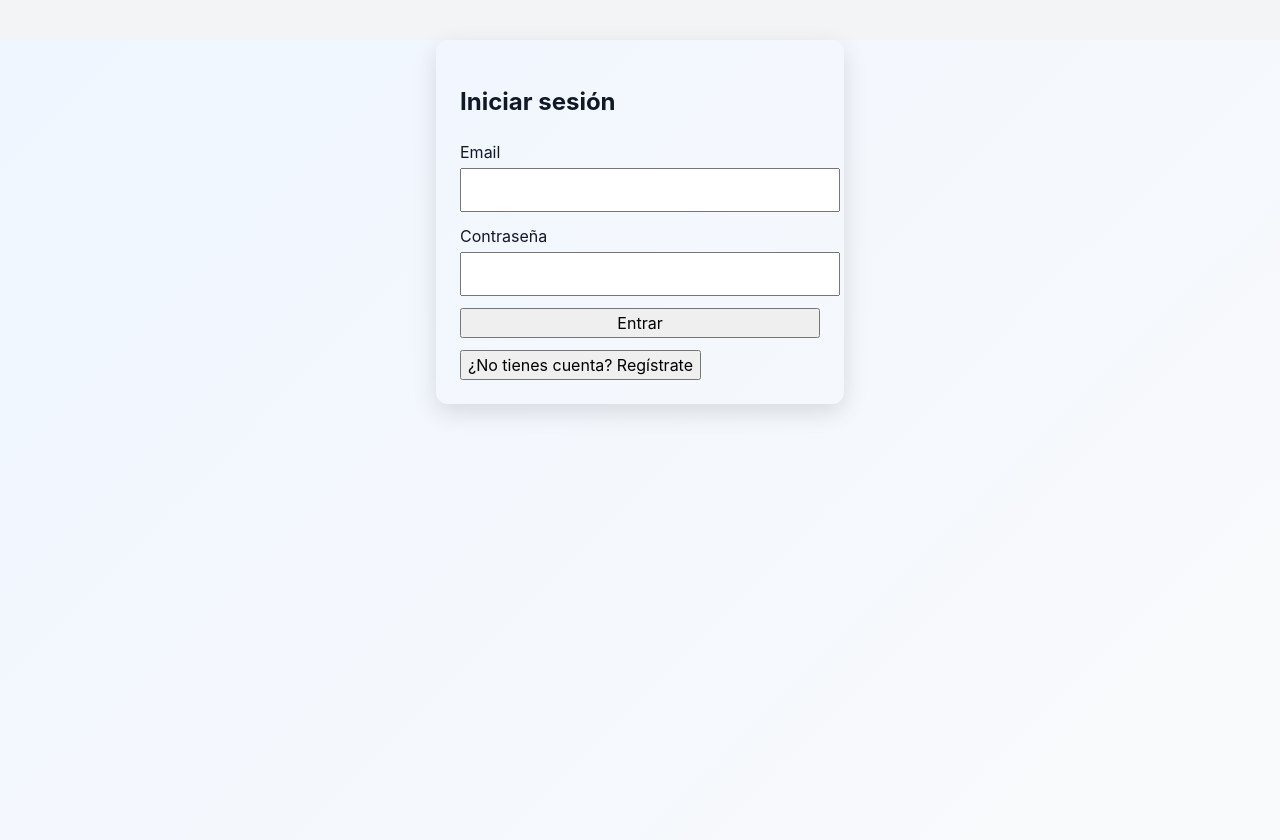
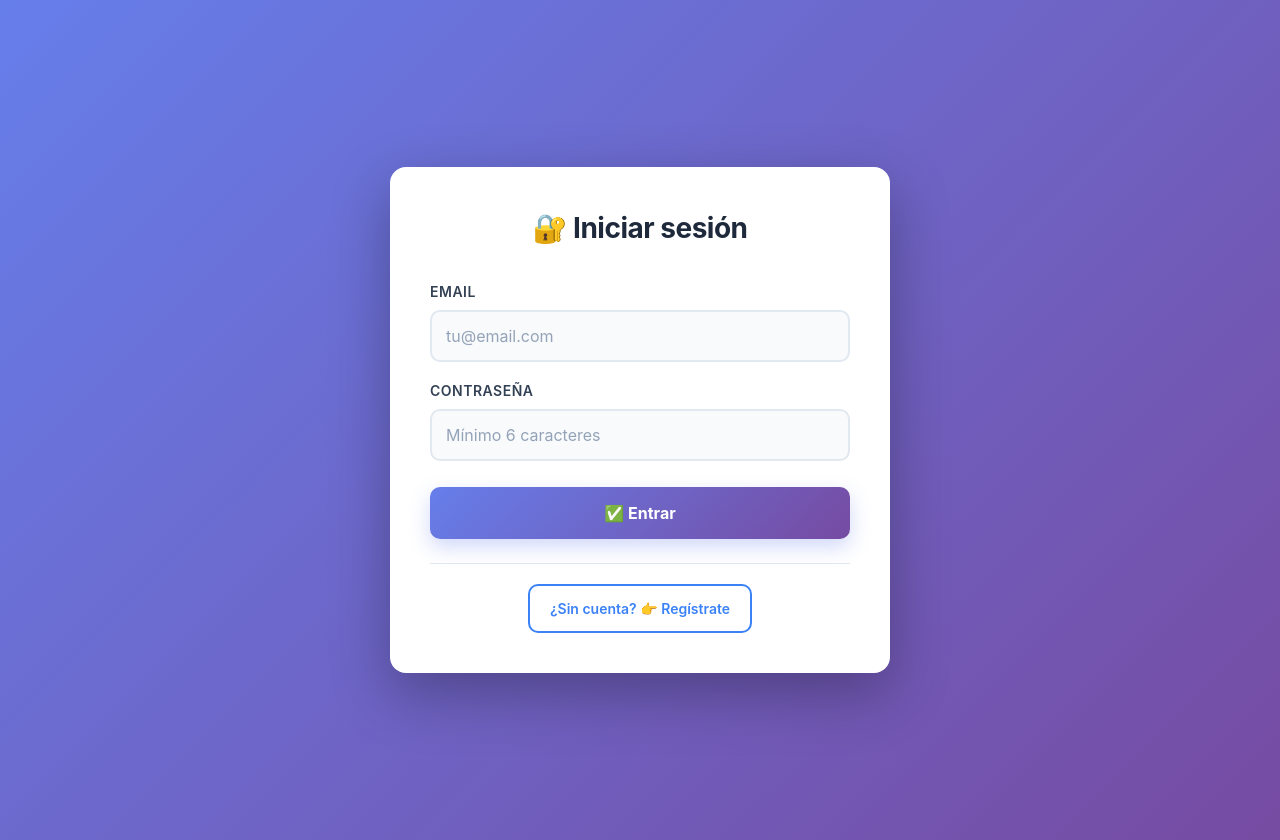
Before and after one commit to dsbetancur11/WorkSpace, a React (Vite) app in the folder 2026-07-17/login-supabase/: page / in a window 1280 px wide. Built offline with nearby package versions, Linux system fonts and the light colour scheme; no server answers.

Commit message:
Diseño visual mejorado: gradientes, animaciones y estilos modernos

```diff
--- a/2026-07-17/login-supabase/src/App.css
+++ b/2026-07-17/login-supabase/src/App.css
@@ -5,11 +5,36 @@
   padding: 24px;
 }
 
+.app-shell h2 {
+  font-size: 28px;
+  margin-bottom: 12px;
+  color: #1e40af;
+}
+
+.app-shell p {
+  font-size: 16px;
+  color: #475569;
+  margin-bottom: 24px;
+}
+
 .app-shell button {
-  padding: 10px 14px;
+  padding: 14px 24px;
   border: 0;
   border-radius: 8px;
   cursor: pointer;
-  background: #2563eb;
+  background: linear-gradient(135deg, #3b82f6, #2563eb);
   color: white;
+  font-weight: 600;
+  font-size: 16px;
+  transition: all 0.3s ease;
+  box-shadow: 0 4px 15px rgba(37, 99, 235, 0.3);
 }
+
+.app-shell button:hover {
+  transform: translateY(-2px);
+  box-shadow: 0 6px 20px rgba(37, 99, 235, 0.4);
+}
+
+.app-shell button:active {
+  transform: translateY(0);
+}
--- a/2026-07-17/login-supabase/src/App.jsx
+++ b/2026-07-17/login-supabase/src/App.jsx
@@ -4,7 +4,18 @@ import Login from './Login'
 import './App.css'
 
 function App() {
-  const [session, setSession] = useState(null)
+  const [session, setSession] = useState(() => {
+    if (typeof window === 'undefined') {
+      return null
+    }
+
+    try {
+      const stored = window.localStorage.getItem('demo-session')
+      return stored ? JSON.parse(stored) : null
+    } catch {
+      return null
+    }
+  })
 
   useEffect(() => {
     if (!supabase) {
@@ -23,7 +34,12 @@ function App() {
   }, [])
 
   const handleLogout = async () => {
-    if (!supabase) return
+    if (!supabase) {
+      window.localStorage.removeItem('demo-session')
+      setSession(null)
+      return
+    }
+
     await supabase.auth.signOut()
     setSession(null)
   }
--- /dev/null
+++ b/2026-07-17/login-supabase/src/Login.css
@@ -0,0 +1,200 @@
+.login-container {
+  min-height: 100vh;
+  display: flex;
+  align-items: center;
+  justify-content: center;
+  padding: 20px;
+  background: linear-gradient(135deg, #667eea 0%, #764ba2 100%);
+  animation: fadeIn 0.5s ease-in;
+}
+
+@keyframes fadeIn {
+  from {
+    opacity: 0;
+  }
+  to {
+    opacity: 1;
+  }
+}
+
+.login-card {
+  background: white;
+  border-radius: 16px;
+  box-shadow: 0 20px 60px rgba(0, 0, 0, 0.3);
+  width: 100%;
+  max-width: 420px;
+  padding: 40px;
+  animation: slideUp 0.4s ease-out;
+}
+
+@keyframes slideUp {
+  from {
+    transform: translateY(30px);
+    opacity: 0;
+  }
+  to {
+    transform: translateY(0);
+    opacity: 1;
+  }
+}
+
+.login-header {
+  margin-bottom: 32px;
+  text-align: center;
+}
+
+.login-header h1 {
+  font-size: 28px;
+  font-weight: 700;
+  color: #1e293b;
+  margin: 0 0 8px;
+  letter-spacing: -0.5px;
+}
+
+.demo-badge {
+  display: inline-block;
+  background: linear-gradient(135deg, #60a5fa, #3b82f6);
+  color: white;
+  padding: 6px 12px;
+  border-radius: 20px;
+  font-size: 13px;
+  font-weight: 600;
+  margin-top: 8px;
+}
+
+.login-form {
+  display: flex;
+  flex-direction: column;
+  gap: 18px;
+}
+
+.form-group {
+  display: flex;
+  flex-direction: column;
+  gap: 8px;
+}
+
+.form-group label {
+  font-size: 14px;
+  font-weight: 600;
+  color: #334155;
+  text-transform: uppercase;
+  letter-spacing: 0.5px;
+}
+
+.form-group input {
+  padding: 12px 14px;
+  border: 2px solid #e2e8f0;
+  border-radius: 10px;
+  font-size: 16px;
+  font-family: inherit;
+  transition: all 0.3s ease;
+  background: #f8fafc;
+}
+
+.form-group input:focus {
+  outline: none;
+  border-color: #3b82f6;
+  background: white;
+  box-shadow: 0 0 0 3px rgba(59, 130, 246, 0.1);
+}
+
+.form-group input::placeholder {
+  color: #94a3b8;
+}
+
+.error-message {
+  background: #fee2e2;
+  color: #dc2626;
+  padding: 12px;
+  border-radius: 8px;
+  font-size: 14px;
+  font-weight: 500;
+  border-left: 4px solid #dc2626;
+  animation: shake 0.3s ease;
+}
+
+@keyframes shake {
+  0%, 100% {
+    transform: translateX(0);
+  }
+  25% {
+    transform: translateX(-8px);
+  }
+  75% {
+    transform: translateX(8px);
+  }
+}
+
+.btn-primary {
+  padding: 14px 20px;
+  border: none;
+  border-radius: 10px;
+  font-size: 16px;
+  font-weight: 700;
+  color: white;
+  background: linear-gradient(135deg, #667eea 0%, #764ba2 100%);
+  cursor: pointer;
+  transition: all 0.3s ease;
+  box-shadow: 0 8px 20px rgba(102, 126, 234, 0.3);
+  margin-top: 8px;
+}
+
+.btn-primary:hover:not(:disabled) {
+  transform: translateY(-3px);
+  box-shadow: 0 12px 28px rgba(102, 126, 234, 0.4);
+}
+
+.btn-primary:active:not(:disabled) {
+  transform: translateY(-1px);
+}
+
+.btn-primary:disabled {
+  opacity: 0.7;
+  cursor: not-allowed;
+}
+
+.login-footer {
+  margin-top: 24px;
+  text-align: center;
+  border-top: 1px solid #e2e8f0;
+  padding-top: 20px;
+}
+
+.btn-secondary {
+  background: white;
+  color: #3b82f6;
+  border: 2px solid #3b82f6;
+  padding: 12px 20px;
+  border-radius: 10px;
+  font-size: 14px;
+  font-weight: 600;
+  cursor: pointer;
+  transition: all 0.3s ease;
+}
+
+.btn-secondary:hover {
+  background: #eff6ff;
+  transform: translateY(-2px);
+  box-shadow: 0 4px 12px rgba(59, 130, 246, 0.2);
+}
+
+.btn-secondary:active {
+  transform: translateY(0);
+}
+
+@media (max-width: 480px) {
+  .login-card {
+    padding: 24px;
+  }
+
+  .login-header h1 {
+    font-size: 24px;
+  }
+
+  .btn-primary,
+  .btn-secondary {
+    font-size: 14px;
+    padding: 12px 16px;
+  }
+}
--- a/2026-07-17/login-supabase/src/Login.jsx
+++ b/2026-07-17/login-supabase/src/Login.jsx
@@ -1,5 +1,6 @@
 import { useState } from 'react'
 import { supabase } from './supabaseClient'
+import './Login.css'
 
 export default function Login({ onLogin }) {
   const [email, setEmail] = useState('')
@@ -14,7 +15,20 @@ export default function Login({ onLogin }) {
     setLoading(true)
 
     if (!supabase) {
-      setErrorMsg('Configura las variables VITE_SUPABASE_URL y VITE_SUPABASE_ANON_KEY.')
+      const demoSession = {
+        user: { email },
+        access_token: 'demo-token',
+        token_type: 'demo',
+      }
+
+      onLogin(demoSession)
+
+      try {
+        localStorage.setItem('demo-session', JSON.stringify(demoSession))
+      } catch {
+        // Ignorar si el navegador no permite guardar datos locales
+      }
+
       setLoading(false)
       return
     }
@@ -38,20 +52,26 @@ export default function Login({ onLogin }) {
   }
 
   return (
-    <div style={{ maxWidth: 360, margin: '40px auto', padding: 24, borderRadius: 12, boxShadow: '0 8px 24px rgba(0,0,0,0.12)' }}>
-      <h2>{isSignUp ? 'Crear cuenta' : 'Iniciar sesión'}</h2>
-      <form onSubmit={handleSubmit} style={{ display: 'flex', flexDirection: 'column', gap: 12 }}>
-        <div>
+    <div className="login-container">
+      <div className="login-card">
+        <div className="login-header">
+          <h1>{isSignUp ? '✨ Crear cuenta' : '🔐 Iniciar sesión'}</h1>
+          {!supabase && <p className="demo-badge">📱 Modo demo local</p>}
+        </div>
+
+        <form onSubmit={handleSubmit} className="login-form">
+          <div className="form-group">
             <label>Email</label>
             <input
               type="email"
               value={email}
               onChange={(e) => setEmail(e.target.value)}
               required
-            style={{ width: '100%', padding: 8, marginTop: 4 }}
+              placeholder="tu@email.com"
             />
           </div>
-        <div>
+
+          <div className="form-group">
             <label>Contraseña</label>
             <input
               type="password"
@@ -59,17 +79,25 @@ export default function Login({ onLogin }) {
               onChange={(e) => setPassword(e.target.value)}
               required
               minLength={6}
-            style={{ width: '100%', padding: 8, marginTop: 4 }}
+              placeholder="Mínimo 6 caracteres"
             />
           </div>
-        {errorMsg && <p style={{ color: 'crimson', margin: 0 }}>{errorMsg}</p>}
-        <button type="submit" disabled={loading}>
-          {loading ? 'Cargando...' : isSignUp ? 'Registrarme' : 'Entrar'}
+
+          {errorMsg && <div className="error-message">⚠️ {errorMsg}</div>}
+
+          <button type="submit" disabled={loading} className="btn-primary">
+            {loading ? '⏳ Procesando...' : isSignUp ? '📝 Registrarme' : '✅ Entrar'}
           </button>
         </form>
-      <button onClick={() => setIsSignUp(!isSignUp)} style={{ marginTop: 12 }}>
-        {isSignUp ? '¿Ya tienes cuenta? Inicia sesión' : '¿No tienes cuenta? Regístrate'}
+
+        <div className="login-footer">
+          <button onClick={() => setIsSignUp(!isSignUp)} className="btn-secondary">
+            {isSignUp
+              ? '¿Ya tienes cuenta? 👉 Inicia sesión'
+              : '¿Sin cuenta? 👉 Regístrate'}
           </button>
+        </div>
+      </div>
     </div>
   )
 }
--- a/2026-07-17/login-supabase/src/supabaseClient.js
+++ b/2026-07-17/login-supabase/src/supabaseClient.js
@@ -1,8 +1,22 @@
 import { createClient } from '@supabase/supabase-js'
 
-const supabaseUrl = import.meta.env.VITE_SUPABASE_URL
-const supabaseAnonKey = import.meta.env.VITE_SUPABASE_ANON_KEY
+const supabaseUrl = import.meta.env.VITE_SUPABASE_URL?.trim()
+const supabaseAnonKey = import.meta.env.VITE_SUPABASE_ANON_KEY?.trim()
 
-export const supabase = supabaseUrl && supabaseAnonKey
-  ? createClient(supabaseUrl, supabaseAnonKey)
+const hasRealConfig =
+  typeof supabaseUrl === 'string' &&
+  typeof supabaseAnonKey === 'string' &&
+  supabaseUrl.length > 0 &&
+  supabaseAnonKey.length > 0 &&
+  !supabaseUrl.includes('tu_project_url_aqui') &&
+  !supabaseAnonKey.includes('tu_anon_key_aqui')
+
+export const supabase = hasRealConfig
+  ? (() => {
+      try {
+        return createClient(supabaseUrl, supabaseAnonKey)
+      } catch {
+        return null
+      }
+    })()
   : null
```
Lines whose indentation alone changed are shown as unchanged.
